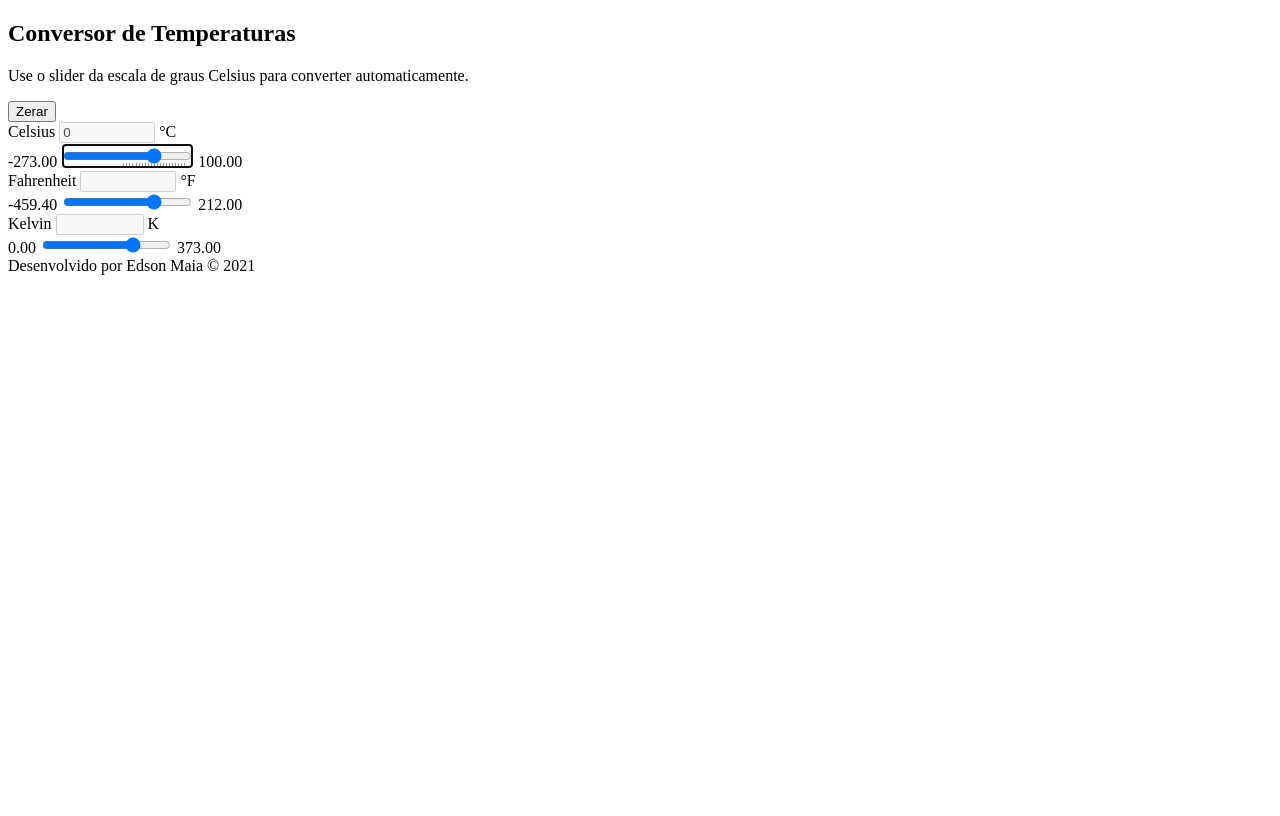
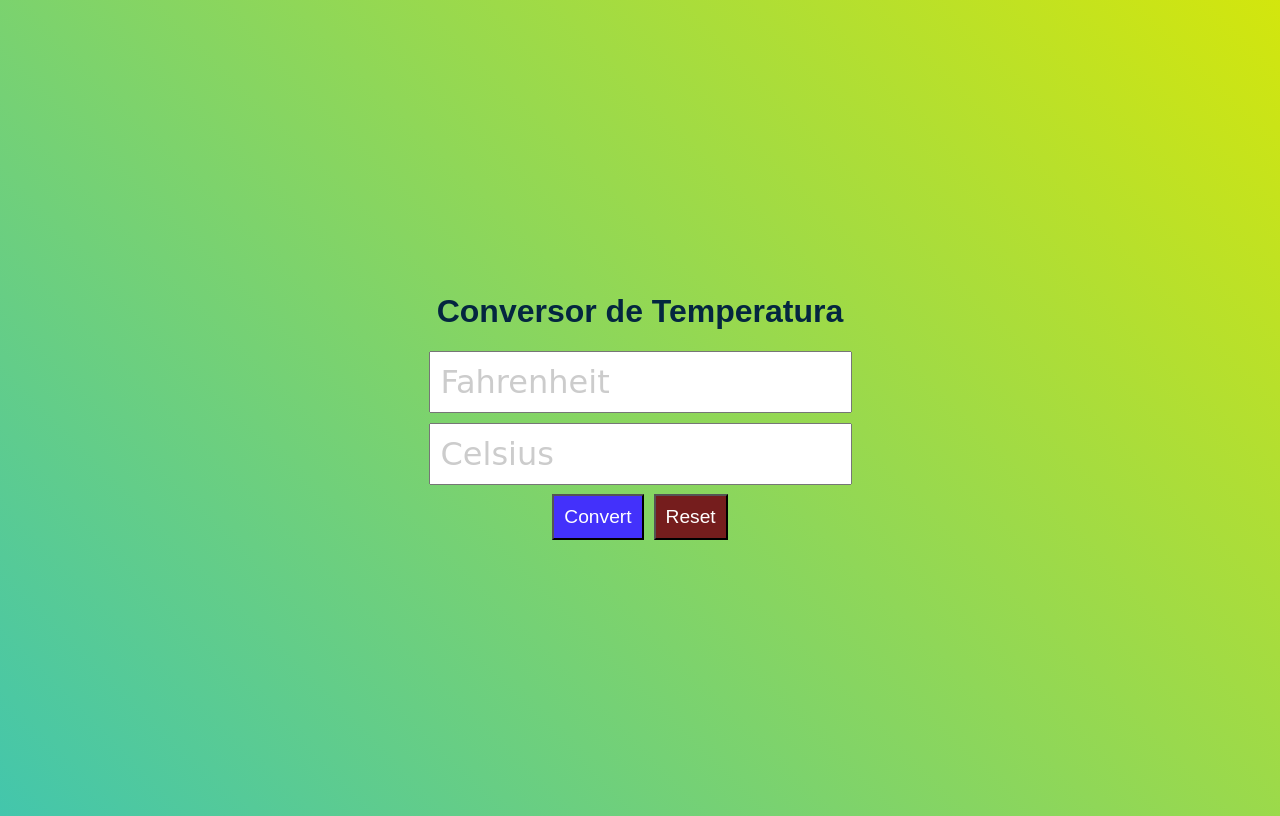
Before and after one commit to fabianodsa/conversor-de-temperatura, a plain HTML site: page index.html in a window 1280 px wide. Drawn offline with Linux system fonts and the light colour scheme.

Commit message:
Interface criada

```diff
--- a/index.html
+++ b/index.html
@@ -1,77 +1,24 @@
 <!DOCTYPE html>
 <html lang="pt-br">
 <head>
-    <link rel="icon" href="images/favicon.png" />
     <meta charset="UTF-8">
     <meta http-equiv="X-UA-Compatible" content="IE=edge">
     <meta name="viewport" content="width=device-width, initial-scale=1.0">
-    <title>Aula 19 de JS</title>
-    <link rel="stylesheet" href="styles.css" />
+    <title>Conversor de Temperatura</title>
+    <link rel="stylesheet" href="styles.css">
 </head>
 <body>
-<main class='tela-principal'>
-    <section class='conteudos'>
+    <div id="container">
+        <h1>Conversor de Temperatura</h1>
 
-        <h1>Conversor de Temperaturas</h1>
-        <p class='instrucoes'>Use o slider da escala de graus Celsius para converter automaticamente.</p>
-        <button id='btnZerar' onClick="zerar()">Zerar</button>
+        <input type="text" id="fahrenheit" placeholder="Fahrenheit" name="f" value="" />
 
-        <div class="form-group">
+        <input type="text" id="celsius" placeholder="Celsius" name="c" value="" />
 
-            <label for="celsius">Celsius</label>
-            <input type="number" min='-273' max='100' step='0.01' name="numeroC" id="numeroC" value='0' disabled /> °C
+        <button id="convert">Convert</button>
+        <button id="clear">Reset</button>
 
-            <div class='slider'>
-
-                <span id='minC'>-273.00</span>
-
-                <input
-                    type="range"
-                    min='-273' max='100' step='0.01'
-                    name="celsius" id="celsius"
-                    value='0.00'
-                    list="marcas"
-                    onChange='atualizaC(); atualizaF(); atualizaK()'
-                    class="animar"
-                    autofocus
-                />
-
-                <span id='maxC'>100.00</span>
-
-            </div>
-        </div>
-
-<datalist id="marcas">
-    <option value="-100"><option value="-90"><option value="-80"><option value="-70"><option value="-60"><option value="-50"><option value="-40"><option value="-30"><option value="-20"><option value="-10">
-    <option value="0"><option value="10"><option value="20"><option value="30"><option value="40"><option value="50"><option value="60"><option value="70"><option value="80"><option value="90"><option value="100">
-</datalist>
-
-        <div class="form-group">
-
-            <label for="fahrenheit">Fahrenheit</label>
-            <input type="number" min='-459' max='212' step='0.01' name="numeroF" id="numeroF" disabled> °F
-
-            <div class='slider'>
-                <span id='minC'>-459.40</span>
-                <input type="range" min='-459' max='212' step='0.01' name="fahrenheit" id="fahrenheit" value='32.00' />
-                <span id='maxC'>212.00</span>
-            </div>
-        </div>
-
-        <div class="form-group">
-
-            <label for="kelvin">Kelvin</label>
-            <input type="number" min='0' max='375.15' step='0.01' name="numeroK" id="numeroK" disabled> K
-
-            <div class="slider">
-                <span id='minC'>0.00</span>
-                <input type="range"  min='' max='373.15' step='0.01' name="kelvin" id="kelvin" value='273.00' />
-        <span id='maxC'>373.00</span>
-            </div>
-        </div>
-        <footer>Desenvolvido por Edson Maia &copy; 2021</footer>
-    </section>
-</main>
-<script src="main.js"></script>
+    </div>
+    <script src="main.js"></script>
 </body>
 </html>
--- a/styles.css
+++ b/styles.css
@@ -0,0 +1,66 @@
+body {
+    font-family: Roboto;
+    background-image: linear-gradient(45deg, #43c6ac, #d3e60d);
+    height: 100vh;
+    display: flex;
+    align-items: center;
+}
+
+#container{
+    margin: 0 auto;
+    width: auto;
+    display: table;
+    text-align: center;
+
+}
+
+#convert {
+    margin-top:2%;
+    background-color: #4331fb;
+ }
+
+ #clear {
+    margin-top:2%;
+     background-color: #751d1d;
+ }
+
+ #convert:hover {
+    background-color: #bcc768;
+ }
+
+ h1 {
+    font-family: sans-serif;
+    color: #042640;
+  }
+
+input {
+    display: block;
+    padding: 10px;
+    margin-top: 10px;
+    font-size: 2em;
+    color: #f4a55a;
+    font-family: cursive, sans-serif;
+}
+
+::-webkit-input-placeholder {
+    color: #ccc;
+}
+
+:-moz-placeholder { /* Firefox 18- */
+    color: #ccc;
+}
+
+::-moz-placeholder {  /* Firefox 19+ */
+    olor: #ccc;
+}
+
+:-ms-input-placeholder {
+     color: #ccc;
+}
+
+button {
+    padding: 10px;
+    font-size: 1.2em;
+    color: #ffffff;
+    margin: 5px;
+}
```
